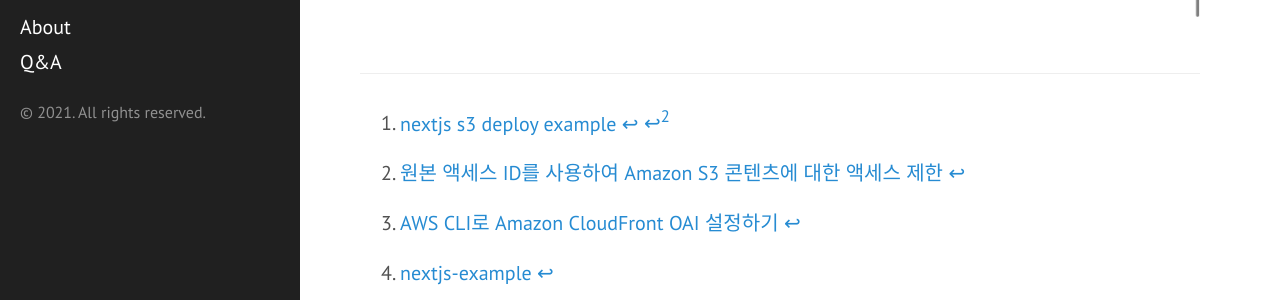
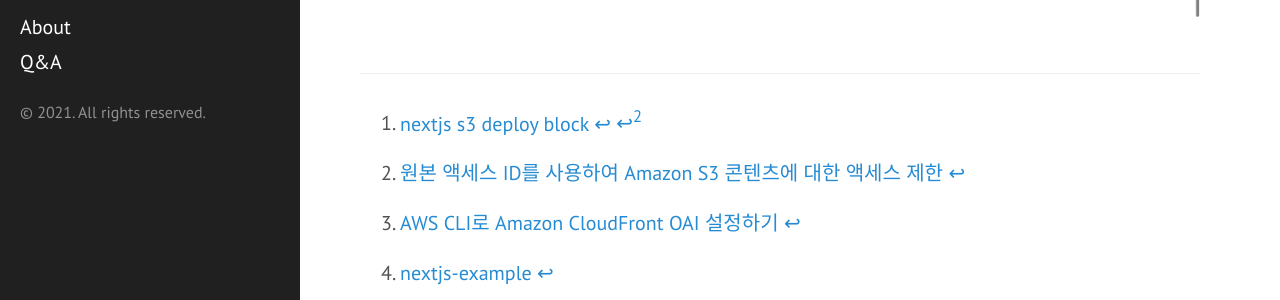
Before and after one commit to haandol/haandol.github.com, a Jekyll site: the page built from _posts/2021-01-10-hosting-nextjs-via-cloudfront-and-private-s3.md.md, in a window 1280 px wide and 900 px high, scrolled down 2281 px. Shown: the part 189-489 px from the top of the window. Built offline with Jekyll 4.4.1, drawn with Linux system fonts in a browser that asks for light colours; comment, search, counter and statistics services are not loaded.

Commit message:
update url

```diff
--- a/_posts/2021-01-10-hosting-nextjs-via-cloudfront-and-private-s3.md.md
+++ b/_posts/2021-01-10-hosting-nextjs-via-cloudfront-and-private-s3.md.md
@@ -50,7 +50,7 @@
 
 ----
 
-[^1]: [nextjs s3 deploy example](https://github.com/haandol/nextjs-s3-deploy-example)
+[^1]: [nextjs s3 deploy block](https://github.com/haandol/nextjs-s3-deploy-block)
 [^2]: [원본 액세스 ID를 사용하여 Amazon S3 콘텐츠에 대한 액세스 제한](https://docs.aws.amazon.com/ko_kr/AmazonCloudFront/latest/DeveloperGuide/private-content-restricting-access-to-s3.html)
 [^3]: [AWS CLI로 Amazon CloudFront OAI 설정하기](https://dev.classmethod.jp/articles/aws-cli-cloudfront-oai-kr/)
 [^4]: [nextjs-example](https://github.com/haandol/nextjs-example)
```
